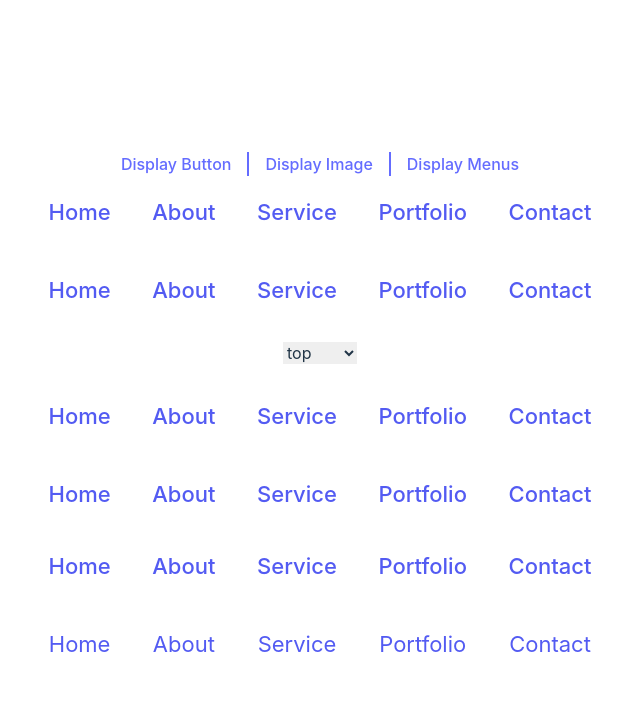
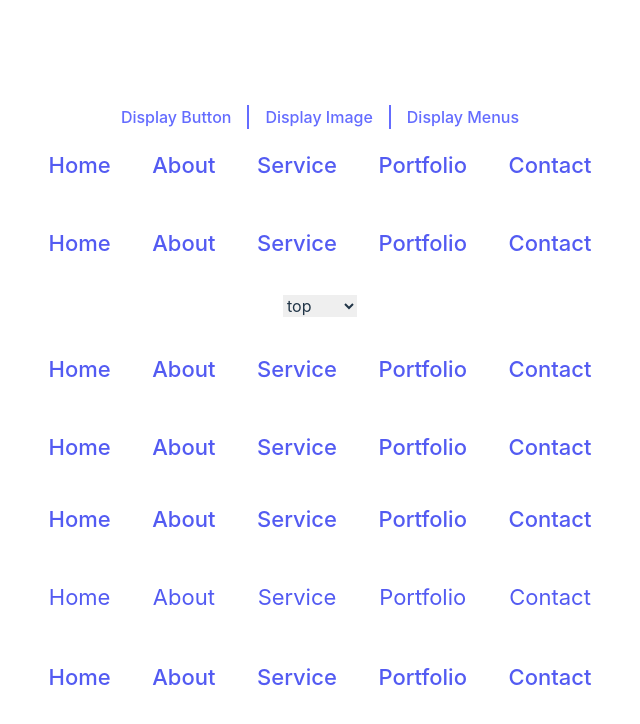
Before and after one commit to andy5566w/vue3-advenced-css, a Vue app: page /menus in a window 1280 px wide. Shown: the top 724 px of the page, without its empty margins (320-960 px from the left). Built offline with nearby package versions, Linux system fonts and the light colour scheme.

Commit message:
add BorderAndBaclgroundMenu.vue

```diff
--- a/src/components/DisplayMenus.vue
+++ b/src/components/DisplayMenus.vue
@@ -6,6 +6,7 @@
     <TwoMovingMenu />
     <BlurMenu />
     <TransitionDelayMenu />
+    <BorderAndBackground />
   </div>
 </template>
 
@@ -16,6 +17,7 @@ import SplittedBackgroundMenu from './menus/SplittedBackgroundMenu.vue'
 import TwoMovingMenu from './menus/TwoMovingMenu.vue'
 import BlurMenu from './menus/BlurMenu.vue'
 import TransitionDelayMenu from './menus/TransitionDelayMenu.vue'
+import BorderAndBackground from './menus/BorderAndBaclgroundMenu.vue'
 </script>
 
 <style scoped></style>
--- /dev/null
+++ b/src/components/menus/BorderAndBaclgroundMenu.vue
@@ -0,0 +1,53 @@
+<template>
+  <div class="borderAndBackground">
+    <BaseMenu />
+  </div>
+</template>
+
+<script setup>
+import BaseMenu from './BaseMenu.vue'
+</script>
+
+<style lang="scss">
+.borderAndBackground {
+  a {
+    padding: 1rem 0.8rem;
+    &:before {
+      content: '';
+      position: absolute;
+      left: 0;
+      top: 0;
+      width: 100%;
+      height: 100%;
+      transform: scaleY(1.5);
+      border-top: 3px solid #535bf2;
+      border-bottom: 3px solid #535bf2;
+      transition: all 0.3s;
+    }
+
+    &:after {
+      content: '';
+      position: absolute;
+      top: 0;
+      left: 0;
+      width: 100%;
+      height: 100%;
+      background-color: #535bf2;
+      transition: all 0.3s;
+      transform: scaleY(0);
+      z-index: -1;
+    }
+
+    &:hover {
+      color: #fff;
+      &:before {
+        transform: scaleY(0.7);
+      }
+
+      &:after {
+        transform: scaleY(0.5);
+      }
+    }
+  }
+}
+</style>
```
